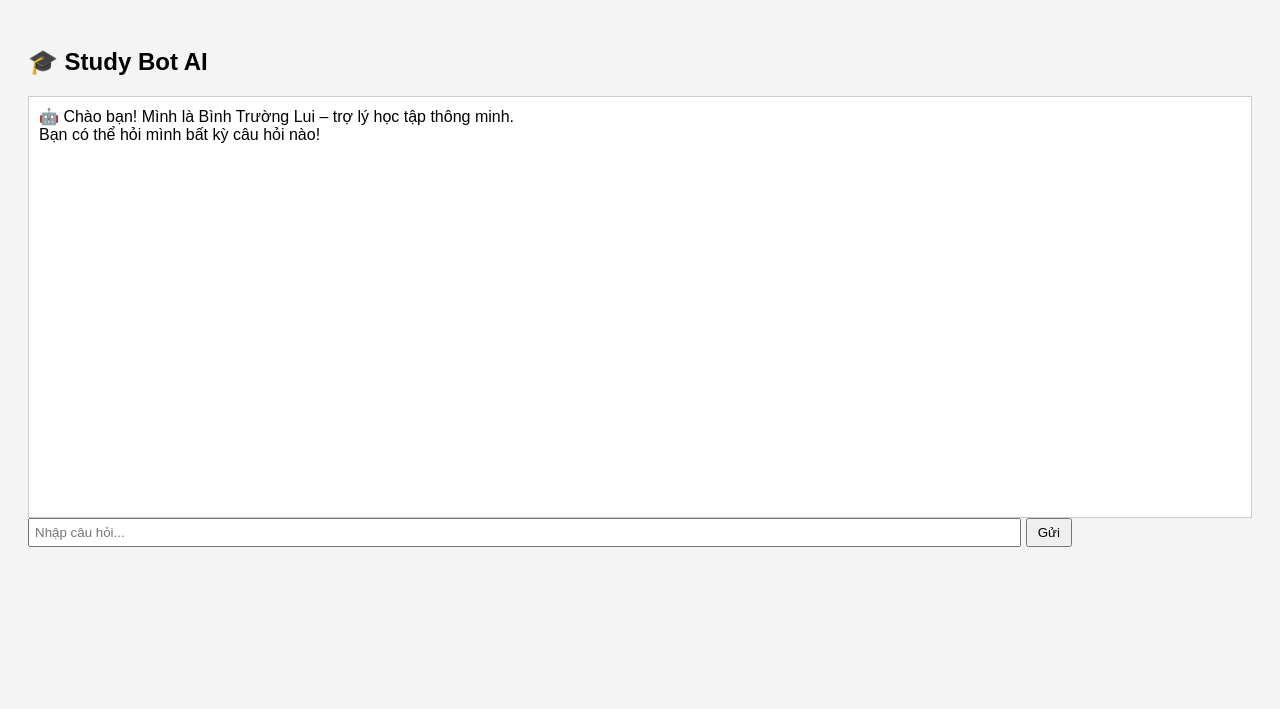
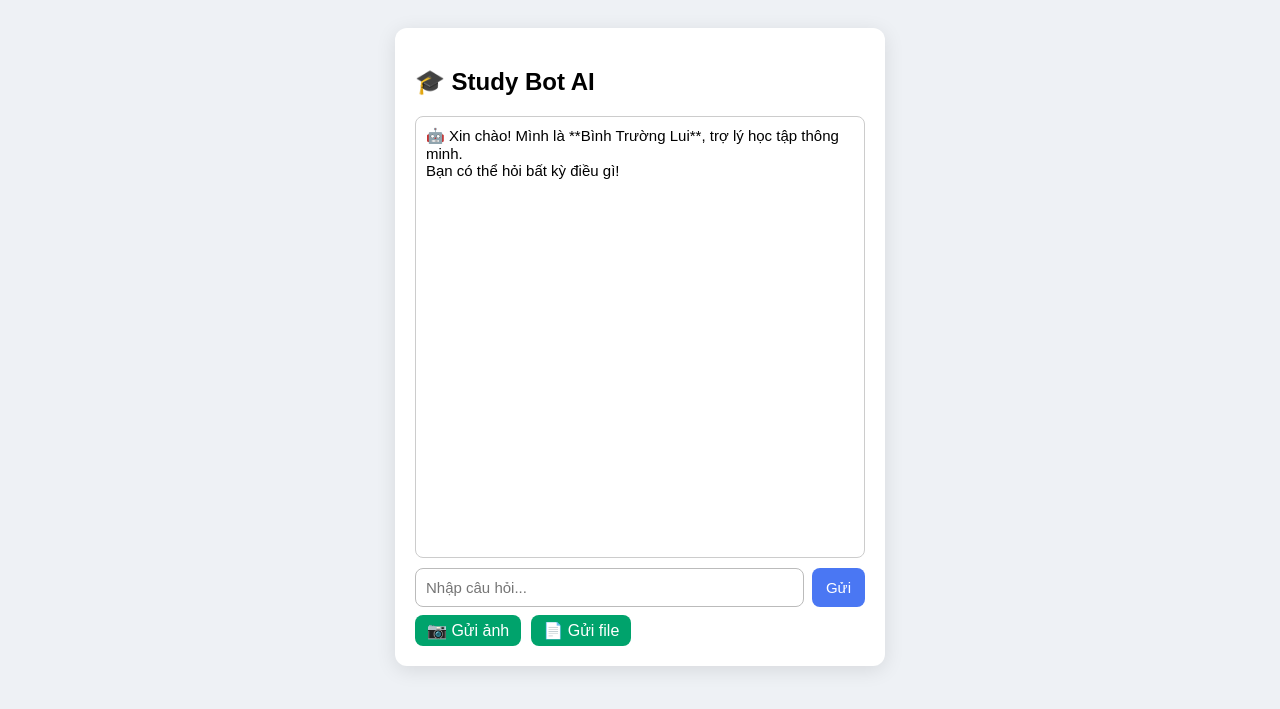
Before and after one commit to flyxlion060213-hehe/study_bot_web, a Flask app: page / in a window 1280 px wide. Shown: the top 709 px of the page. Run offline with Flask 3, Linux system fonts and the light colour scheme.

Commit message:
Update index.html 1

```diff
--- a/templates/index.html
+++ b/templates/index.html
@@ -3,43 +3,120 @@
 <head>
 <meta charset="UTF-8">
 <title>Study Bot AI</title>
+
 <style>
-body { font-family: sans-serif; padding: 20px; background: #f4f4f4; }
-#chat { border: 1px solid #ccc; padding: 10px; height: 400px; overflow-y: scroll; background: #fff; }
-#question { width: 80%; padding: 5px; }
-button { padding: 5px 10px; }
+    body {
+        font-family: Arial;
+        padding: 20px;
+        background: #eef1f5;
+        display: flex;
+        justify-content: center;
+    }
+    .container {
+        width: 450px;
+        background: white;
+        padding: 20px;
+        border-radius: 12px;
+        box-shadow: 0 4px 20px rgba(0,0,0,0.1);
+    }
+
+    #chat {
+        border: 1px solid #ccc;
+        padding: 10px;
+        height: 420px;
+        overflow-y: scroll;
+        background: #fff;
+        border-radius: 8px;
+        font-size: 15px;
+        white-space: pre-wrap;
+    }
+
+    .input-row {
+        margin-top: 10px;
+        display: flex;
+        gap: 8px;
+    }
+
+    #question {
+        flex: 1;
+        padding: 10px;
+        border-radius: 8px;
+        border: 1px solid #bbb;
+        font-size: 15px;
+    }
+
+    button {
+        padding: 8px 14px;
+        border:none;
+        border-radius: 8px;
+        background: #4a77f3;
+        color: white;
+        cursor: pointer;
+        font-size: 15px;
+    }
+    button:hover {
+        background: #3b63d6;
+    }
+
+    .file-buttons {
+        margin-top: 8px;
+        display: flex;
+        gap: 10px;
+    }
+
+    .file-buttons label {
+        padding: 6px 12px;
+        background: #00a36c;
+        color: white;
+        border-radius: 8px;
+        cursor: pointer;
+    }
+
+    .file-buttons input {
+        display: none;
+    }
 </style>
+
 </head>
 <body>
 
-<h2>🎓️ Study Bot AI</h2>
+<div class="container">
+
+<h2>🎓 Study Bot AI</h2>
+
 <div id="chat"></div>
-<input type="text" id="question" placeholder="Nhập câu hỏi...">
-<button onclick="sendQuestion()">Gửi</button>
+
+<!-- Nhập câu hỏi -->
+<div class="input-row">
+    <input type="text" id="question" placeholder="Nhập câu hỏi...">
+    <button onclick="sendQuestion()">Gửi</button>
+</div>
+
+<!-- Gửi ảnh/file -->
+<div class="file-buttons">
+    <label for="imgInput">📷 Gửi ảnh</label>
+    <input id="imgInput" type="file" accept="image/*" onchange="uploadFile('image')">
+
+    <label for="fileInput">📄 Gửi file</label>
+    <input id="fileInput" type="file" onchange="uploadFile('file')">
+</div>
+
+</div>
 
 <script>
-// ====== LƯU USER ID ======
 const userId = localStorage.getItem("user_id") || Date.now();
 localStorage.setItem("user_id", userId);
 
-// ====== HIỂN THỊ TIN NHẮN ======
-function appendMessage(msg) {
-    const chat = document.getElementById("chat");
-    chat.innerText += msg + "\n\n";
-    chat.scrollTop = chat.scrollHeight;
-}
+// Gửi khi nhấn Enter
+document.getElementById("question").addEventListener("keypress", function(e) {
+    if (e.key === "Enter") sendQuestion();
+});
 
-// ====== BOT TỰ GIỚI THIỆU ======
-window.onload = function() {
-    appendMessage("🤖 Chào bạn! Mình là Bình Trường Lui – trợ lý học tập thông minh.\nBạn có thể hỏi mình bất kỳ câu hỏi nào!");
-};
-
-// ====== GỬI CÂU HỎI ======
 function sendQuestion() {
     const q = document.getElementById("question").value.trim();
     if (!q) return;
 
-    appendMessage("Bạn: " + q);
+    appendMessage("👤 Bạn: " + q);
     document.getElementById("question").value = "";
 
     fetch("/ask", {
@@ -49,19 +126,45 @@ function sendQuestion() {
     })
     .then(res => res.json())
     .then(data => {
-        appendMessage("Bình Trường Lui: " + data.answer + "\n🎯 Rank: " + data.rank);
+        appendMessage("🤖 Bình Trường Lui: " + data.answer + "\n🎯 Rank: " + data.rank);
     })
-    .catch(err => appendMessage("Lỗi: " + err));
+    .catch(err => appendMessage("❌ Lỗi kết nối!"));
 }
 
-// ====== NHẤN ENTER ĐỂ GỬI ======
-document.getElementById("question").addEventListener("keypress", function(event) {
-    if (event.key === "Enter") {
-        sendQuestion();
-    }
-});
+// Upload file & ảnh
+function uploadFile(type) {
+    let input = type === "image" ? document.getElementById("imgInput") : document.getElementById("fileInput");
+    let file = input.files[0];
+    if (!file) return;
+
+    let formData = new FormData();
+    formData.append("file", file);
+    formData.append("user_id", userId);
+
+    appendMessage("📤 Đang gửi " + file.name + "...");
+
+    fetch("/upload", {
+        method: "POST",
+        body: formData
+    })
+    .then(r => r.json())
+    .then(data => {
+        appendMessage("🤖 Bình Trường Lui (xử lý file): " + data.answer);
+    })
+    .catch(() => appendMessage("❌ Lỗi khi tải tệp lên!"));
+}
+
+function appendMessage(msg) {
+    const chat = document.getElementById("chat");
+    chat.innerText += msg + "\n\n";
+    chat.scrollTop = chat.scrollHeight;
+}
+
+// Bot tự giới thiệu
+window.onload = function() {
+    appendMessage("🤖 Xin chào! Mình là **Bình Trường Lui**, trợ lý học tập thông minh.\nBạn có thể hỏi bất kỳ điều gì!");
+};
 </script>
-
 
 </body>
 </html>
```
